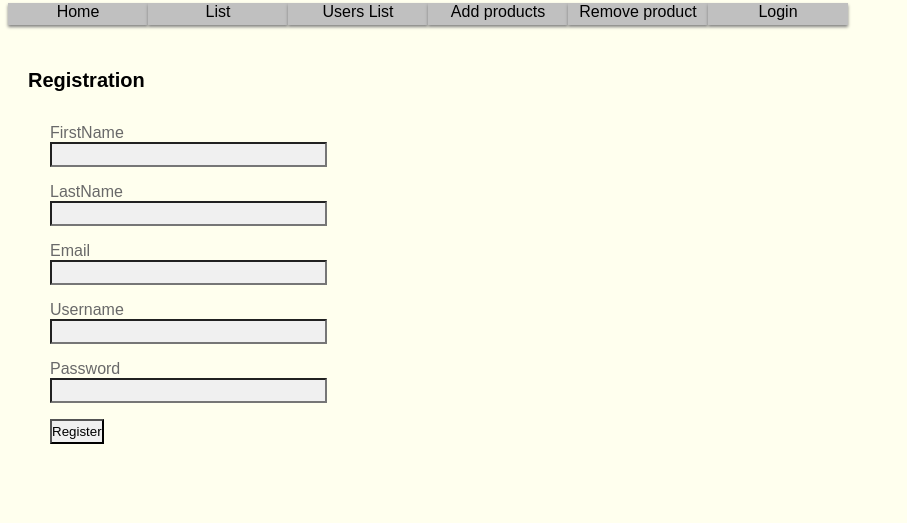
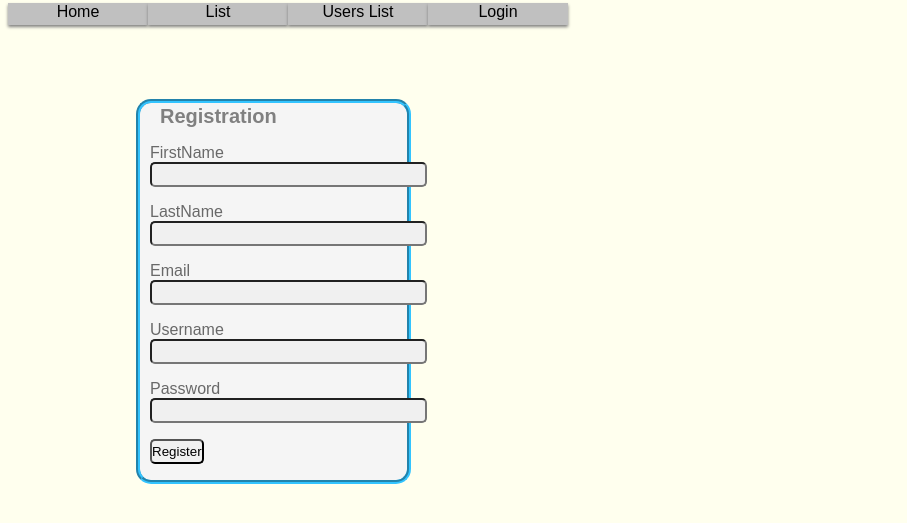
Before and after one commit to OrJaku/shop-application, a Flask app: page /register in a window 1280 px wide. Shown: the top 523 px of the page, without its empty margins (0-907 px from the left). Run offline with Flask 2, Linux system fonts and the light colour scheme.

Commit message:
Add and remove product endpoint deleted. Product list endpoint extension to add and remove product

```diff
--- a/app/shop/views.py
+++ b/app/shop/views.py
@@ -155,22 +155,6 @@ def remove_user():
     return redirect(url_for('shop.users'))
 
 
-@shop.route('/products')
-@login_required
-def products():
-    return render_template("products.html")
-
-
-@shop.route('/remove')
-@login_required
-def remove():
-    if current_role() == role_req('admin'):
-        return render_template("delete.html")
-    else:
-        flash("You do not have admin access", 'error')
-        return redirect(url_for('shop.home'))
-
-
 @shop.route('/add', methods=['POST'])
 def add():
     product_name = request.form['pr_name']
@@ -182,7 +166,7 @@ def add():
         db.session.add(new_product)
         flash('Product %s (price: %s) has been added' % (product_name, product_price), 'success')
         db.session.commit()
-    return redirect(url_for('shop.products'))
+    return redirect(url_for('shop.shop_list'))
 
 
 @shop.route('/delete', methods=['POST'])
@@ -201,7 +185,7 @@ def delete():
             db.session.commit()
         else:
             flash('Product %s is not on list' % product_remove, 'error')
-    return redirect(url_for('shop.remove'))
+    return redirect(url_for('shop.shop_list'))
 
 
 @shop.route('/list', methods=['GET'])
@@ -217,5 +201,10 @@ def shop_list():
     print(Style.RESET_ALL)  # test
     if not products_name:
         flash('Product list is empty, add product to list', 'info')
-    return render_template("shop_list.html", products_list=products_list,
-                           products_name=products_name, products_price=products_price, products_id=products_id)
+    if current_user.is_authenticated:
+        return render_template("shop_list.html", products_list=products_list,
+                               products_name=products_name, products_price=products_price, products_id=products_id,
+                               current_role=current_role(), role_req=role_req('admin'))
+    else:
+        return render_template("shop_list.html", products_list=products_list,
+                               products_name=products_name, products_price=products_price, products_id=products_id)
--- a/app/static/style.css
+++ b/app/static/style.css
@@ -48,9 +48,7 @@ padding-top: 0.1em;
 padding-bottom: 4em;
 }
 body#home a#home,
-body#products a#products,
 body#shop_list a#shop_list,
-body#remove a#remove,
 body#logout a#logout,
 body#login a#login,
 body#users a#users,
@@ -113,3 +111,25 @@ color: Green;
 margin-top: 0.1em;
 font-weight: bold;
 }
+
+/*Div*/
+.loginDiv {
+background-color:#F5F5F5;
+margin-top: 1em; margin-bottom: 5px; margin-left: 6em; margin-right: 40em;
+border-style: groove;
+border-radius: 15px;
+border-width: 4px;
+border-color:  #33C4FF;
+font-size: 16px;
+font-family: Avantgarde,  sans-serif;
+}
+
+.loginDiv h1 {
+font-size: 20px;
+color: gray;
+}
+
+.loginDiv input {
+border-radius: 5px;
+
+}
--- a/app/templates/body.html
+++ b/app/templates/body.html
@@ -14,8 +14,6 @@
         {% endif %}
         <li><a href="{{ url_for('shop.shop_list') }}" id="shop_list" >List</a></li>
         <li><a href="{{ url_for('shop.users') }}" id="users">Users List</a></li>
-        <li><a href="{{ url_for('shop.products') }}" id="products" >Add products</a></li>
-        <li><a href="{{ url_for('shop.remove') }}" id="remove" >Remove product</a></li>
         {% if current_user.is_anonymous %}
         <li><a href="{{ url_for('shop.login') }}" id="login">Login</a></li>
         {% else %}
--- a/app/templates/profile.html
+++ b/app/templates/profile.html
@@ -7,7 +7,7 @@
         <li>Username: <b>{{ profile }}</b> </li>
         <li>First name: <b>{{ profile.first_name }}</b> </li>
         <li>Last name: <b>{{ profile.last_name }}</b> </li>
-        <li>Email: <b>{{ profile.email }}</b> </li>
+        <li>Email: <b>{{ profile.email }}</b> </li><br>
     </ul>
     <a href="{{ url_for('shop.change_password')}}" id="changepass">Change password</a>
  </body>
--- a/app/templates/register.html
+++ b/app/templates/register.html
@@ -1,9 +1,9 @@
 {% extends "body.html" %}
-{% block title %}Registration{% endblock%}
-{% block h1 %}Registration{% endblock%}
 {% block page %}
 
 <body id="register">
+    <div class="loginDiv">
+        <h1>Registration</h1>
     <form action="" method="post">
          {{ form.hidden_tag() }}
         <p>
@@ -37,6 +37,7 @@
         </p>
         <p>{{ form.submit() }}</p>
     </form>
+    </div>
 </body>
 
 {% endblock %}
--- a/app/templates/users.html
+++ b/app/templates/users.html
@@ -10,8 +10,8 @@
                 {% endfor %}<br><br>
             </ul>
         <form class="rem-form" method="POST" action="{{ url_for('shop.remove_user') }}">
-            <label >User to remove<br> <input name="username" value=""/></label>
-            <button  type="submit">Delete</button>
+            <input name="username" placeholder="User to remove"/>
+            <button id="rem"  type="submit">Delete</button>
         </form>
         {% else %}
 
```
Also changed, not shown: app/templates/delete.html (deleted, +0 -11 lines), app/templates/login.html (+3 -4 lines), app/templates/products.html (deleted, +0 -13 lines), app/templates/shop_list.html (+14 -1 lines).
